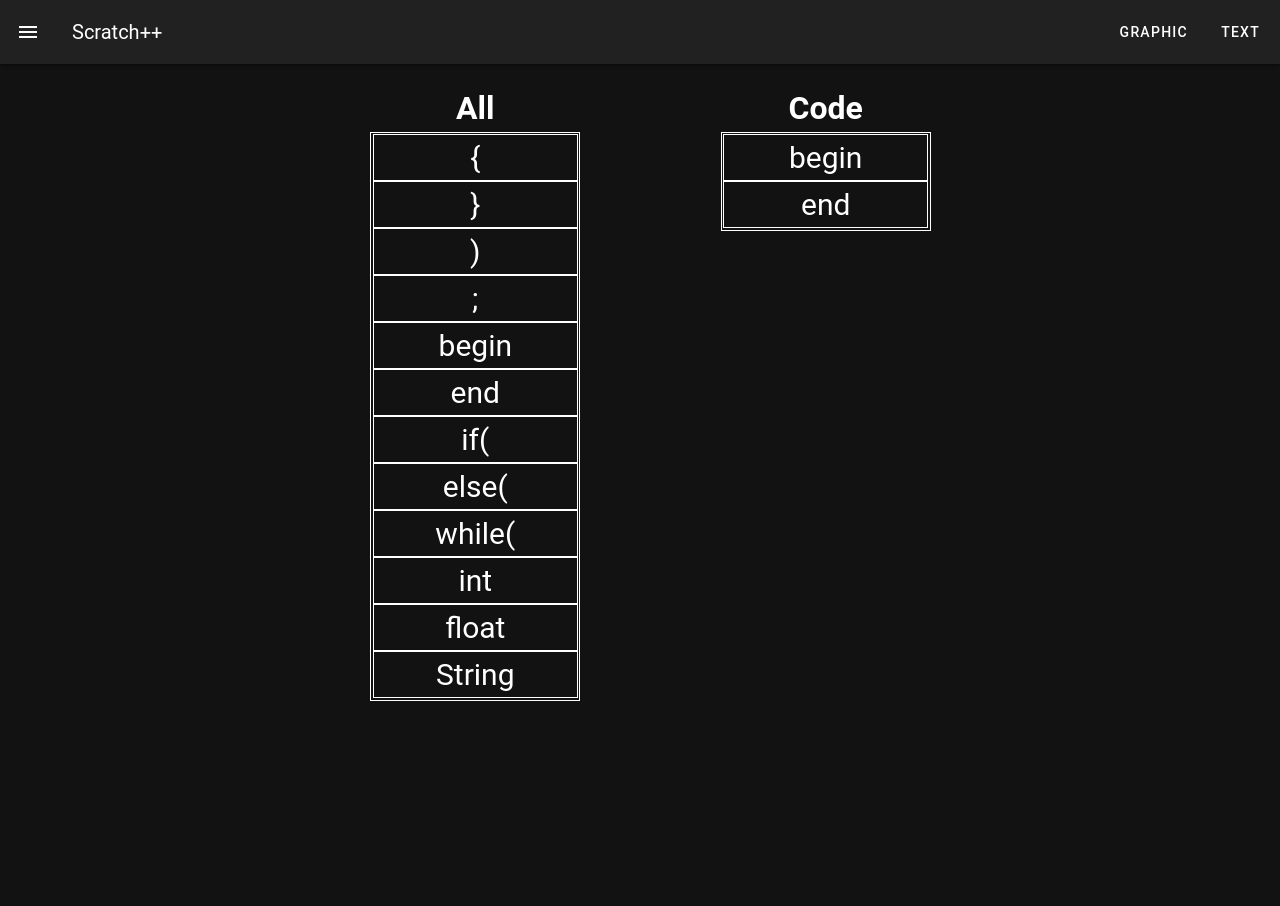
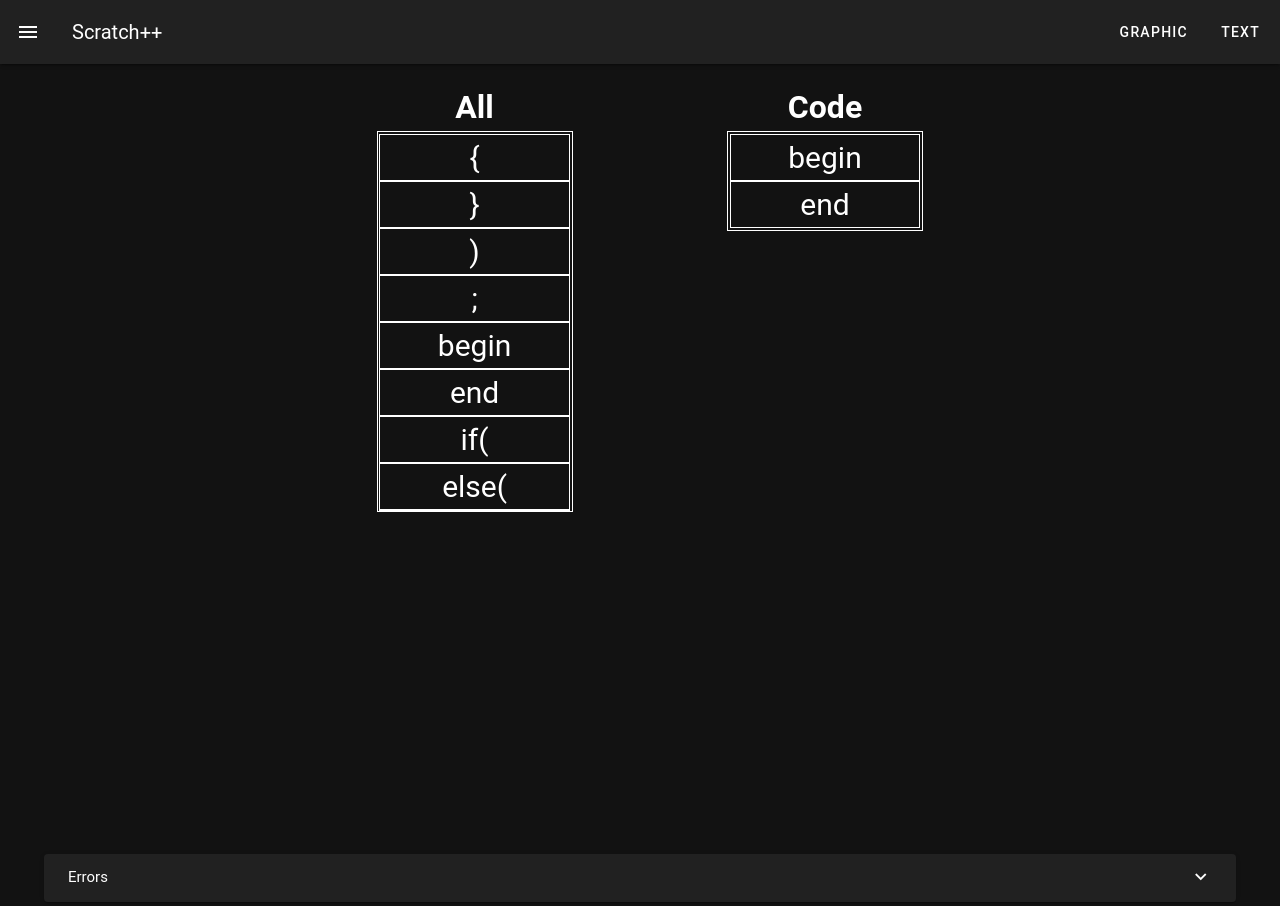
Before and after one commit to solvedrex223/Compilers-project, a Vue app: page / in a window 1280 px wide. Before the commit the page ends 800 px from the top, so only its background shows below. Built offline with nearby package versions, Linux system fonts and the light colour scheme.

Commit message:
Progress on different analyzis for the compiler

```diff
--- a/components.d.ts
+++ b/components.d.ts
@@ -8,6 +8,7 @@ export {}
 declare module 'vue' {
   export interface GlobalComponents {
     DragList: typeof import('./src/components/comps/DragList.vue')['default']
+    ErrorBox: typeof import('./src/components/comps/ErrorBox.vue')['default']
     Ide: typeof import('./src/components/Ide.vue')['default']
     NavBar: typeof import('./src/components/comps/NavBar.vue')['default']
     RouterLink: typeof import('vue-router')['RouterLink']
--- a/src/components/Ide.vue
+++ b/src/components/Ide.vue
@@ -1,13 +1,15 @@
 <template>
-    <v-container>
-        <v-row no-gutters id="row_code">
+    <v-container id="code_container">
+        <v-row id="row_code">
             <v-col>
                 <DragList :id="'syntax_list'" :title = "computed_title" :list="list" :group="syn_group"/>
             </v-col>
-
             <v-col>
-                <DragList :id="'code_list'" title="Code" :list="list_code" :group="'name'"/>
+                <DragList :id="'code_list'" title="Code" :list="list_code" :group="'name'" @list_update="check_code"/>
             </v-col>
+        </v-row>
+        <v-row>
+            <ErrorBox :text="error_text"></ErrorBox>
         </v-row>
     </v-container>
 </template>
@@ -17,29 +19,38 @@ import { ref, watch } from 'vue';
 import { useTitleStore } from '../store/stores';
 
     const syntax_list = [
-        { name: "{" },
-        { name: "}" },
-        { name: ")" },
-        { name: ";" },
-        { name: "begin" },
-        { name: "end" },
-        { name: "if(" },
-        { name: "else(" },
-        { name: "while(" },
+        { name: "{", statement: undefined },
+        { name: "}", statement: undefined },
+        { name: ")", statement: undefined },
+        { name: ";", statement: undefined },
+        { name: "begin", statement: undefined },
+        { name: "end", statement: undefined },
+        { name: "if(", statement: '' },
+        { name: "else(", statement: '' },
+        { name: "while(", statement: '' },
+        { name: 'main', statement: undefined }
     ];
     const var_list = [
-        { name: "int" },
-        { name: "float" },
-        { name: "String" },
+        { name: "int", statement: '' },
+        { name: "float", statement: '' },
+        { name: "String", statement: '' },
     ];
-    const default_code = [{name: 'begin'}, {name: 'end'}];
+    const class_list = [
+        { name: 'new', statement: ''},
+        { name: 'class', statement: ''}
+    ];
+    const default_code = [{name: 'begin', statement: undefined}, {name: 'end', statement: undefined}];
     const syn_group = { name: 'name', pull: 'clone', put: false };
-    const class_list = [];
     const {computed_title,title} = storeToRefs(useTitleStore());
     const list = ref([...syntax_list, ...class_list, ...var_list]);
     const list_code = ref(default_code);
+    const error_text = ref('');
+    class Code {
+        code:string = '';
+        pos:number = 0;
+    }
 
-
+    var code_heap:Array<Code> = [];
 
     watch(title,(title) => {
         switch (title) {
@@ -54,15 +65,62 @@ import { useTitleStore } from '../store/stores';
                 break;
         }
     });
+
+    function check_code () {
+        list_code.value.forEach((code,i) => {
+            if (code.statement != undefined || code.name === 'begin') {
+                switch (code.name) {
+                    case '{':
+                    case '}':
+                    case ';':
+                    case ')':
+                        break;
+                    default:
+                        code_heap.push({code: code.name, pos: i});
+                        break;
+                }
+            }
+        });
+        var clean_code:Array<number> = [];
+        code_heap.forEach((code,pos) => {
+            var out = false;
+            for (let i = code.pos + 1; i < list_code.value.length; i++) {
+                switch (code.code) {
+                    case 'begin':
+                        if (list_code.value[i].name === 'end') {
+                            clean_code.push(pos);
+                            out = true;
+                        }
+                        break;
+                    default:
+                        if (list_code.value[i].name  === '}') {
+                            clean_code.push(pos);
+                            out = true;
+                        }
+                        break;
+                }
+                if (out) {
+                    break;
+                }
+            }
+        });
+        clean_code.forEach(code => {
+            code_heap.splice(code,1);
+        });
+        if(code_heap.length > 0){
+            error_text.value = 'Syntax Error. Pos: ' + String(code_heap[code_heap.length - 1].pos);
+        }
+        else{
+            error_text.value = '';
+        }
+        code_heap = [{code:'', pos:0}];
+    }
 </script>
 
 <style>
-    #space{
-        max-width: 50%;
-    }
     #row_code{
         margin-left: 20%;
         margin-right: 20%;
-        max-height: 70%;
+        height: 50%;
     }
 </style>
--- a/src/components/comps/DragList.vue
+++ b/src/components/comps/DragList.vue
@@ -2,10 +2,11 @@
     <h1 class="code_list_title">{{ title }}</h1>
     <draggable
     :list="list"
-    class="code_list overflow-y-auto"
+    class="code_list"
     :id="id"
     :group="group"
-    item-key="name">
+    item-key="name"
+    @change="$emit('list_update')">
         <template #item="{element}">
             <div class="code_list_item">{{element.name}}</div>
         </template>
@@ -48,6 +49,8 @@ import Draggable from 'vuedraggable';
         max-width: 60%;
         margin-left: auto;
         margin-right: auto;
+        overflow-y: auto;
+        max-height: 50%;
     }
     .code_list_item{
         position: inherit;
@@ -56,6 +59,7 @@ import Draggable from 'vuedraggable';
         border-color: white;
         border-style: solid;
         font-size: 30px;
+        min-height: 0;
     }
     .code_list_title{
         position: relative;
--- /dev/null
+++ b/src/components/comps/ErrorBox.vue
@@ -0,0 +1,21 @@
+<template>
+    <v-expansion-panels>
+        <v-expansion-panel expand focusable
+            title="Errors"
+            :text="text"
+            class="error_box"
+        ></v-expansion-panel>
+    </v-expansion-panels>
+</template>
+
+<script setup lang="ts">
+    defineProps({
+        text: String,
+    });
+</script>
+
+<style>
+    .error_box{
+        position: fixed;
+    }
+</style>
```
